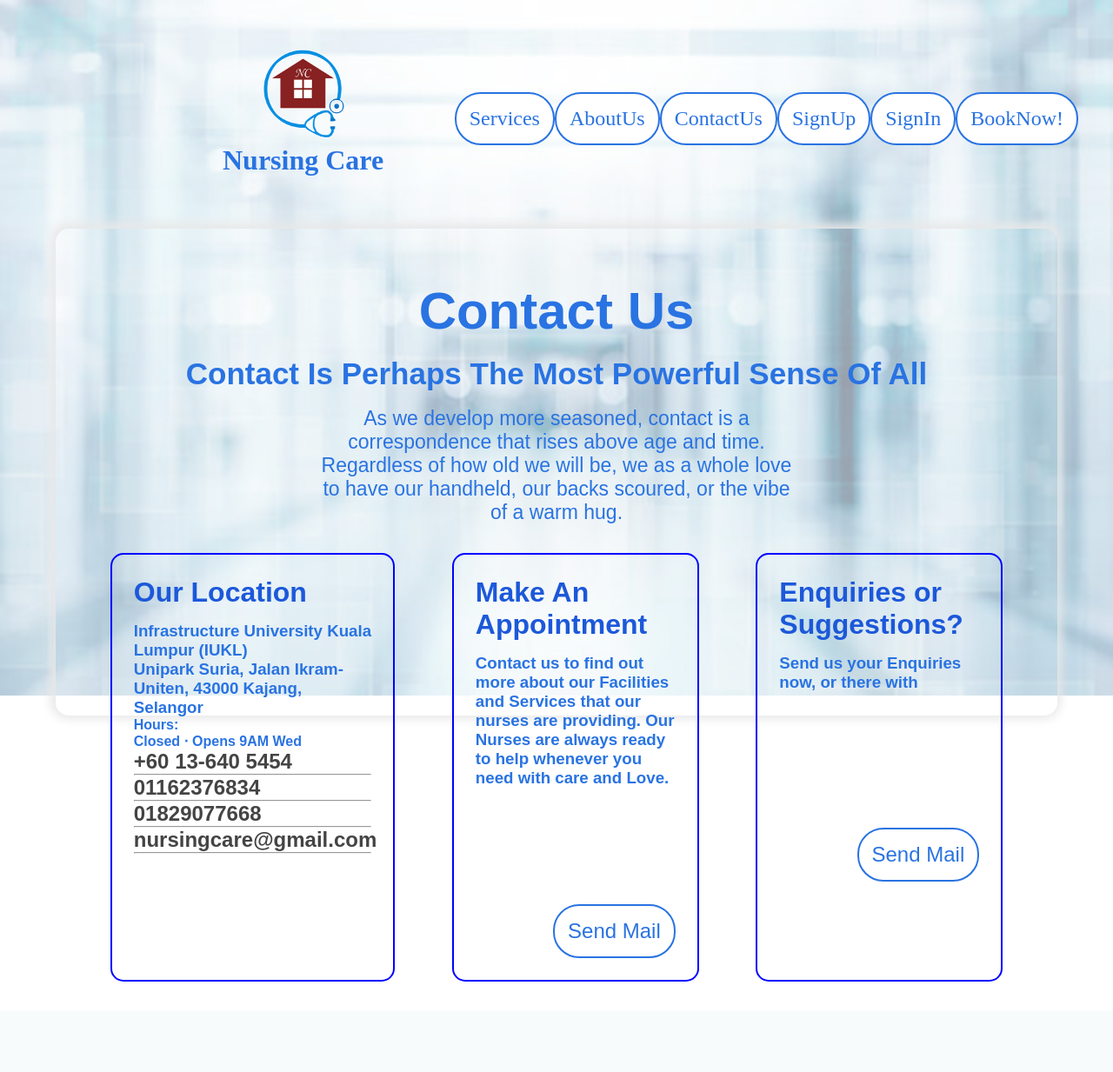
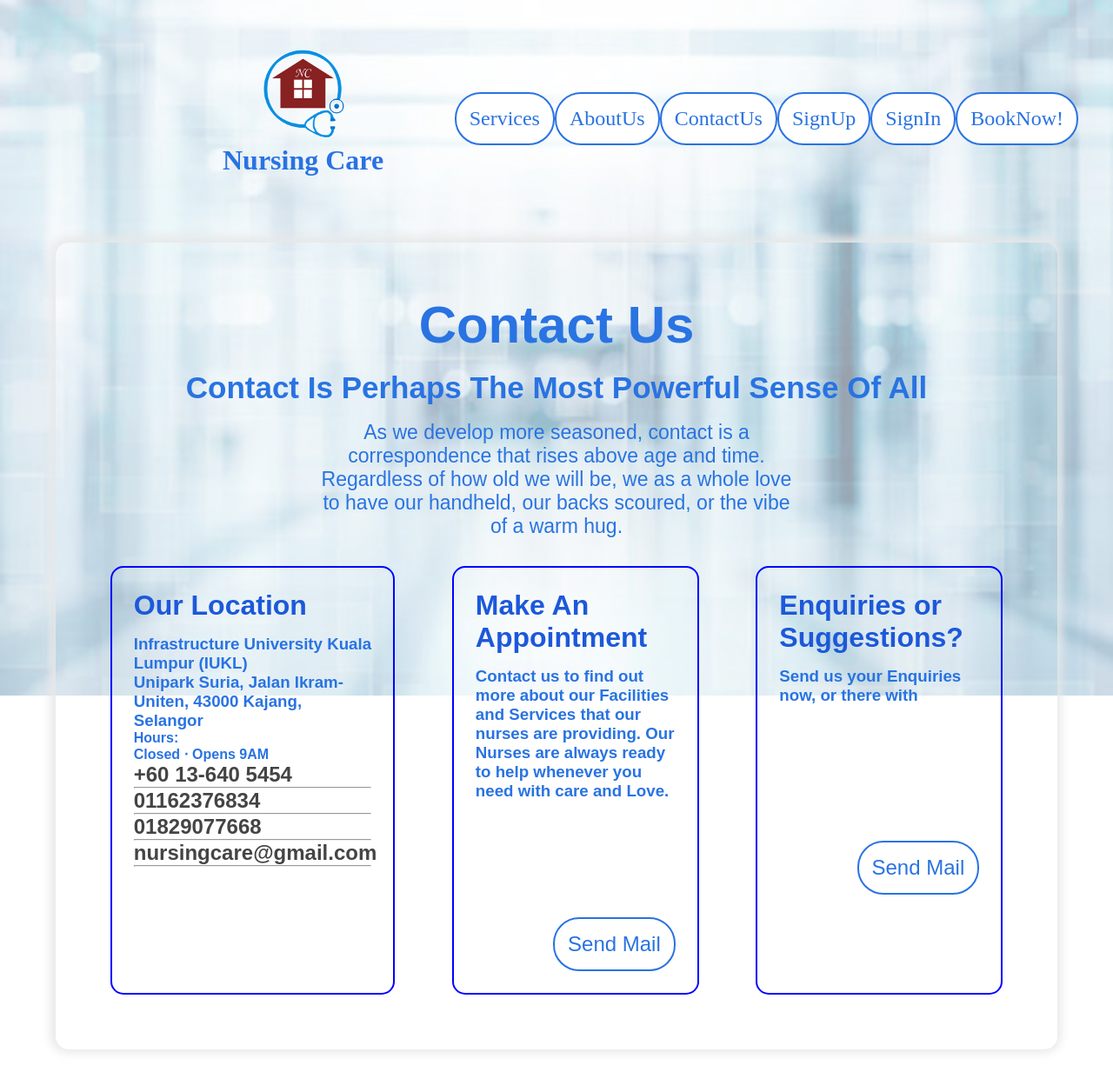
Before and after one commit to Rohit19060/Nursing_Provider_System, a PHP site: page /contact.php in a window 1280 px wide. Shown: the whole page at 87% size. Before the commit the page ends 1129 px from the top, so only its background shows below. Run offline with PHP 8.4, Linux system fonts and the light colour scheme.

Commit message:
Minor bug

```diff
--- a/contact.php
+++ b/contact.php
@@ -3,7 +3,7 @@ include_once("./includes/function.php");
 include_once("./includes/Header.php");
 ?>
 <img src="./images/2.png" alt=".." class="zindeximg" width="60%">
-<div class="main_div main_contact">
+<div class="main_contact">
     <h1 class="text-center mt-3 f5">Contact Us</h1>
     <h2 class="f2"> Contact Is Perhaps The Most Powerful Sense Of All </h2>
     <p class="f3">
@@ -15,7 +15,7 @@ include_once("./includes/Header.php");
             <h3 style="font-weight:bold;">Infrastructure University Kuala Lumpur (IUKL)</h3>
             <h3>Unipark Suria, Jalan Ikram-Uniten, 43000 Kajang, Selangor</h3>
             <h4>Hours:</h4>
-            <h4>Closed ⋅ Opens 9AM Wed</h4>
+            <h4>Closed ⋅ Opens 9AM</h4>
             <a href="tel:+60 13-640 5454">
                 <h2>+60 13-640 5454</h2>
             </a>
--- a/styles/styles.css
+++ b/styles/styles.css
@@ -356,8 +356,16 @@ textarea {
 }
 
 .main_contact {
-    height: 70vh;
-    margin-top: 10px;
+    padding: 30px;
+    margin: 2% 5%;
+    display: flex;
+    flex-direction: column;
+    justify-content: space-evenly;
+    align-items: center;
+    border-radius: 15px;
+    color: rgb(41, 115, 226);
+    font-family: 'Arial Narrow Bold', sans-serif;
+    box-shadow: -1px -1px 12px 5px rgba(232, 232, 232, 1);
 }
 
 .sentMail {
```
